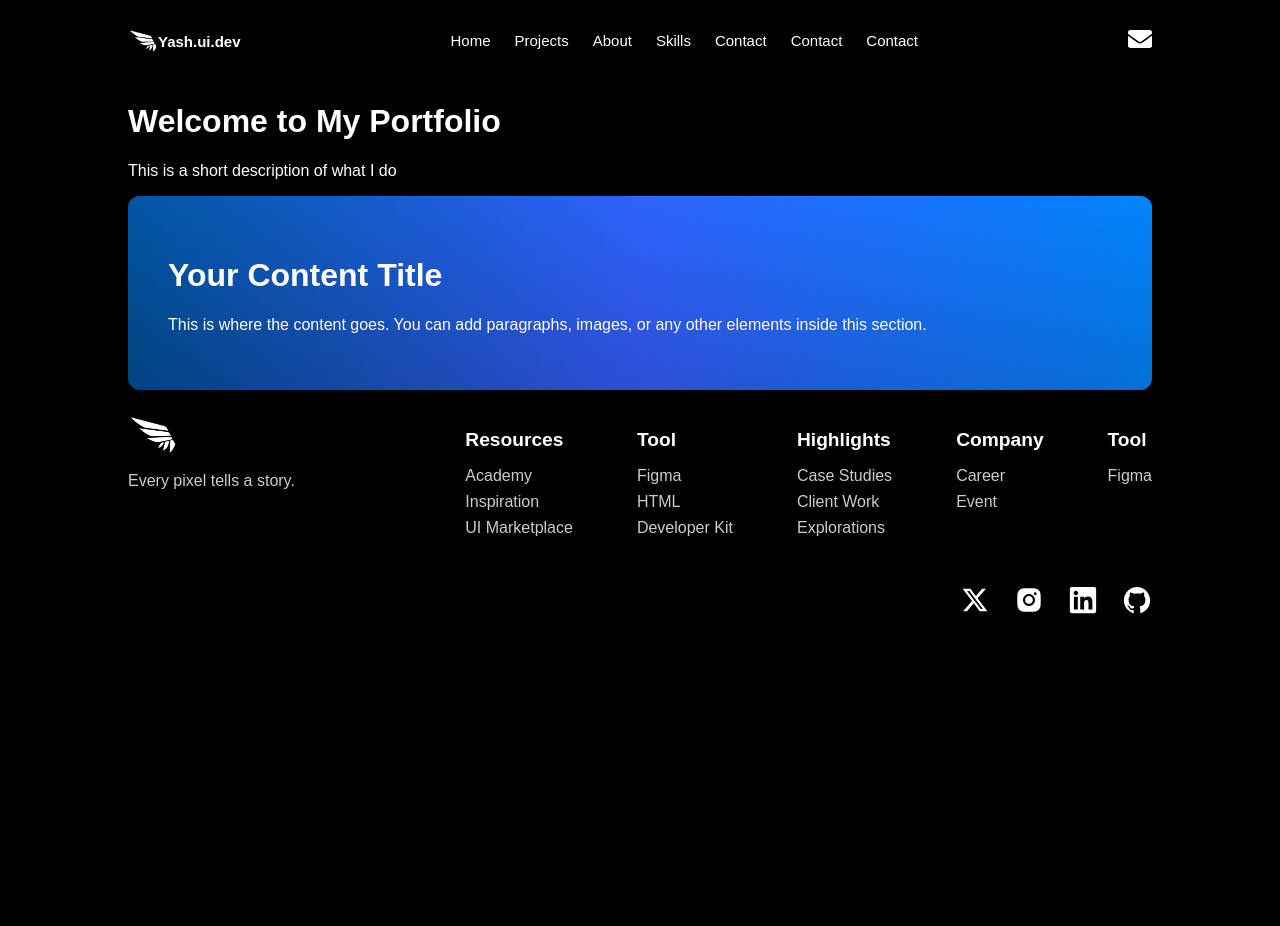
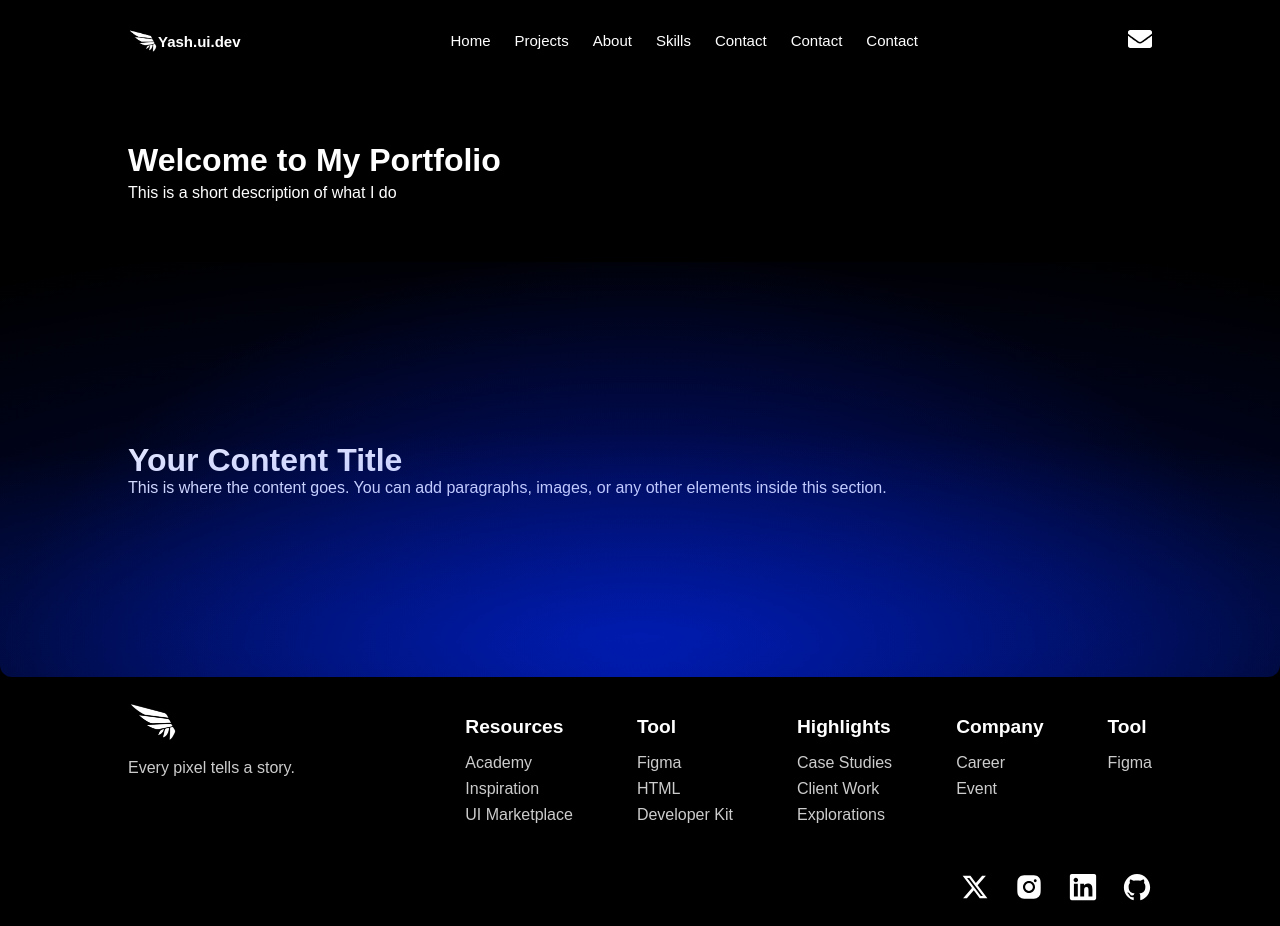
Before and after one commit to rokadeyashkumar/portfolio, a React (Create React App) app: page / in a window 1280 px wide. Before the commit the page ends 800 px from the top, so only its background shows below. Built offline with nearby package versions, Linux system fonts and the light colour scheme.

Commit message:
update-code

```diff
--- a/src/App.js
+++ b/src/App.js
@@ -1,5 +1,6 @@
 import React from 'react';
 import Navbar from './components/navbar/navbar';
+import Hero from './components/content/hero';
 import Footer from './components/footer/footer';  // Assuming you have a Footer component
 import Frame from './components/frame/frame';
 import './App.scss';
@@ -8,15 +9,9 @@ function App() {
   return (
     <div className="App">
       <Navbar />
-      <div className="container">
-        <div className="main-content">
-          <h1>Welcome to My Portfolio</h1>
-          <p>This is a short description of what I do</p>
-          {/* Add more content here */}
-          <Frame />
-        </div>
-      </div>
-    <Footer />
+      <Hero />
+      <Frame />
+      <Footer />
     </div>
   );
 }
--- a/src/App.scss
+++ b/src/App.scss
@@ -13,12 +13,6 @@ body {
   background-color: var(--background-color, #000000); // Apply background color
 }
 
-.container {
-  width: 80%;               // Set the container width to 80% of the screen
-  max-width: 1400px;        // Maximum width to prevent it stretching too far on large screens
-  margin: 0 auto;           // Center the container horizontally
-  padding: 0 20px;          // Optional: inner padding for some space inside the container
-}
 
 
 // Main content style
--- /dev/null
+++ b/src/components/content/hero.js
@@ -0,0 +1,15 @@
+import React from "react";
+import './hero.scss';
+
+const Hero = () => {
+  return (
+    <div className="container">
+        <div className="main-content">
+          <h1>Welcome to My Portfolio</h1>
+          <p>This is a short description of what I do</p>
+        </div>
+      </div>
+  );
+};
+
+export default Hero;
--- /dev/null
+++ b/src/components/content/hero.scss
@@ -0,0 +1,16 @@
+.container {
+    width: 80%;               // Set the container width to 80% of the screen
+    max-width: 1400px;        // Maximum width to prevent it stretching too far on large screens
+    margin: 0 auto;           // Center the container horizontally
+    padding: 60px 20px;          // Optional: inner padding for some space inside the container
+
+    p{
+        padding-top: 5px;
+    }
+  }
+
+  @media (max-width: 768px) {
+    .container {
+      width: 90%;  // Adjust width for smaller screens to take up more space
+    }
+  }
--- a/src/components/frame/frame.js
+++ b/src/components/frame/frame.js
@@ -3,8 +3,8 @@ import './frame.scss';
 
 const Frame = () => {
   return (
-    <div class="content">
-      <div class="content-inner">
+    <div className="content">
+      <div className="content-inner">
         <h1>Your Content Title</h1>
         <p>
           This is where the content goes. You can add paragraphs, images, or any
--- a/src/components/frame/frame.scss
+++ b/src/components/frame/frame.scss
@@ -1,8 +1,8 @@
 .content {
   position: relative;
-    padding: 20px;
-    background: linear-gradient(to bottom, #0384FC, #000000); /* Top gradient */
-    border-radius: 12px;
+  padding-bottom: 100px;
+  padding-top: 100px;
+  background: radial-gradient(50% 103% at 50% 100%, rgba(0, 34, 255, .4) 0%, rgba(255, 255, 255, 0) 100%);
 
   /* Second gradient layer */
   &::before {
@@ -12,7 +12,7 @@
     left: 0;
     right: 0;
     bottom: 0;
-      background: linear-gradient(to bottom, #0384FC, #0384FC); /* Second layer gradient */
+    background: radial-gradient(100% 50% at 50% 90%, rgba(0, 47, 255, 0.616) 0%, rgba(255, 255, 255, 0) 100%);
     opacity: 0.5;
     z-index: 1;
     border-radius: 12px;
@@ -26,17 +26,37 @@
     left: 0;
     right: 0;
     bottom: 0;
-      background: linear-gradient(to right, #000000, #7E24FD, #0384FC); /* Side gradient */
+    background: radial-gradient(100% 100% at 50% 90%, rgba(0, 34, 255, .4) 0%, rgba(255, 255, 255, 0) 100%);
     opacity: 0.7;
     z-index: 0;
     border-radius: 12px;
   }
+}
+
+/* Container should only apply to text */
+.content-inner {
+  width: 80%;               // Set the container width to 80% of the screen
+    max-width: 1400px;        // Maximum width to prevent it stretching too far on large screens
+    margin: 0 auto;           // Center the container horizontally
+    padding: 80px 20px;          // Optional: inner padding for some space inside the container
+    z-index: 2;
+
+}
+
+h1, p {
+  text-align: left; // Keep text left-aligned
+  margin: 0;
+}
+
+/* Mobile View Adjustments */
+@media (max-width: 768px) {
+  .content {
+    padding: 50px 0px; // Reduce padding for mobile
+  }
 
   .content-inner {
-      position: relative;
-      z-index: 2;  /* Ensure the content is above the gradient layers */
-      color: #fff; /* Text color */
-      padding: 20px;
-      border-radius: 12px;
+    width: 90%; // Adjust container width for smaller screens
+    padding: 0 20px;
+    z-index: 2;
   }
 }
```
Lines whose indentation alone changed are shown as unchanged.
